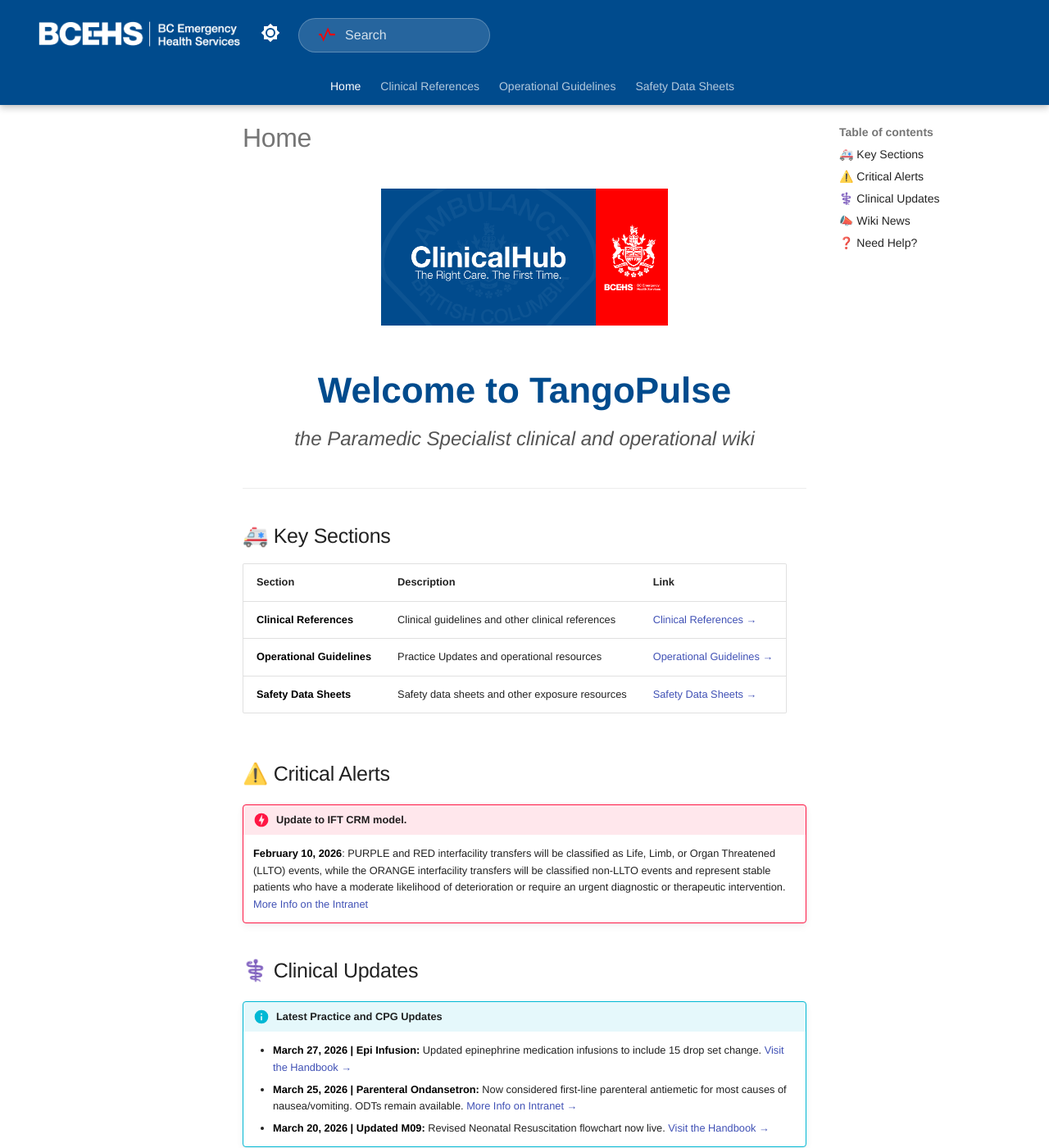
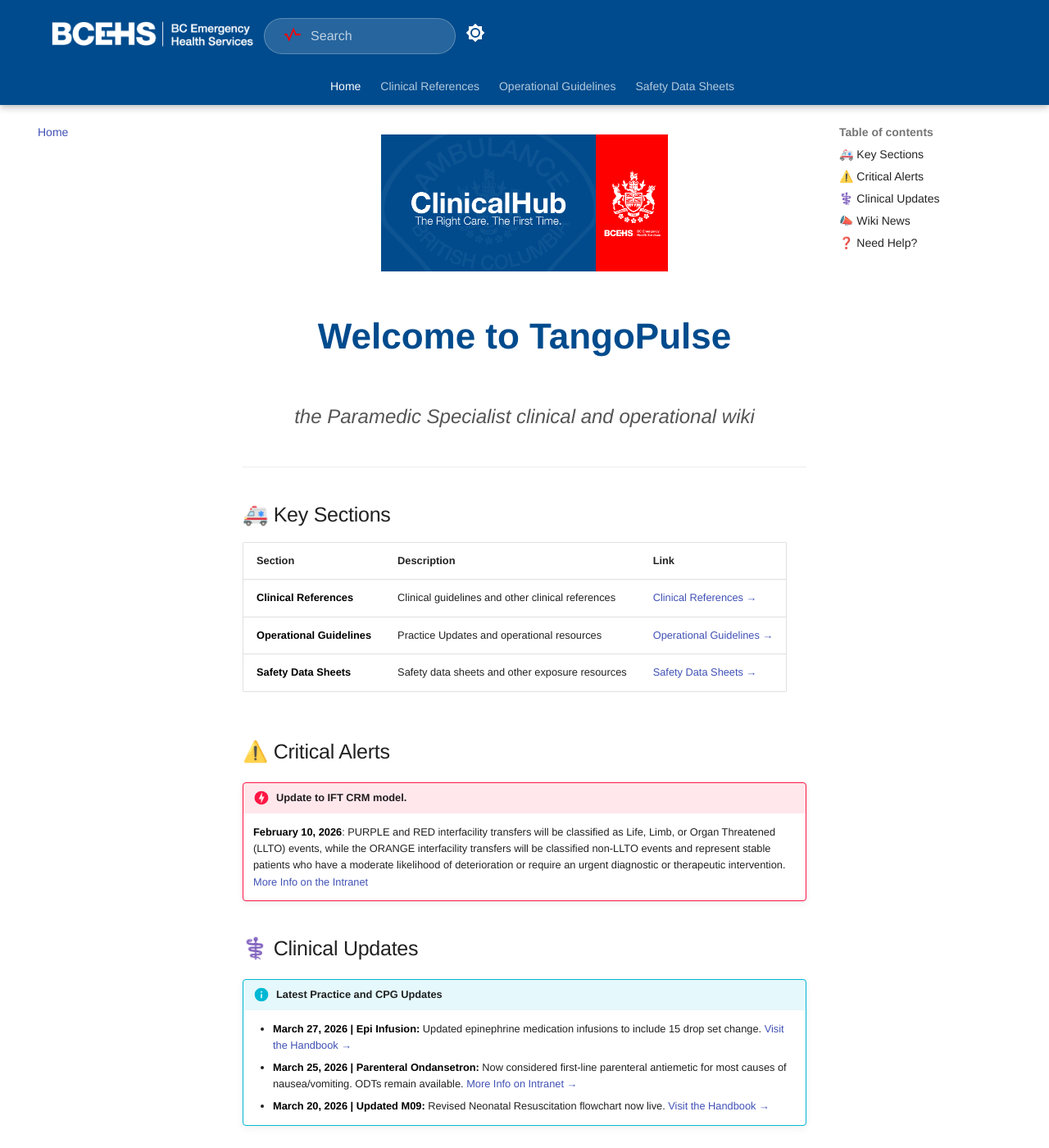
Before and after one commit to bcehsclinicalhub/TangoBot, an MkDocs documentation site: the page built from docs/index.md, in a window 1280 px wide and 1400 px high. Shown: the whole window at 82% size. Built offline with MkDocs 1.6.1 and Material for MkDocs 9.7.7, drawn with Linux system fonts in a browser that asks for light colours.

Commit message:
Update Rescource landing page

```diff
--- a/docs/stylesheets/extra.css
+++ b/docs/stylesheets/extra.css
@@ -14,7 +14,7 @@
 }
 
 /* ------------------------------------------------ */
-/* 2. HEADER STYLING                                */
+/* 2. HEADER BASE                                   */
 /* ------------------------------------------------ */
 
 .md-header,
@@ -23,15 +23,17 @@
   border: none !important;
 }
 
-/* hide duplicate title */
+/* remove title */
 .md-header__title {
   display: none !important;
 }
 
-/* keep native layout (IMPORTANT FIX) */
+/* FULL CONTROL HEADER LAYOUT */
 .md-header__inner {
   display: flex !important;
   align-items: center !important;
+  width: 100% !important;
+  padding: 0 20px !important;
 }
 
 /* logo */
@@ -41,30 +43,31 @@
 }
 
 /* ------------------------------------------------ */
-/* 3. SEARCH + DARK MODE ALIGNMENT                  */
+/* 3. RIGHT SIDE (SEARCH + DARK MODE)               */
 /* ------------------------------------------------ */
 
-/* push search to right */
+/* push search all the way right */
 .md-header__search {
   margin-left: auto !important;
   margin-right: 10px !important;
-  width: 320px !important;
+  width: 340px !important;
+  order: 2;
 }
 
-/* dark mode toggle spacing */
+/* dark mode toggle */
 .md-header__option {
-  margin-right: 10px !important;
+  order: 3;
+  margin-right: 0 !important;
 }
 
-/* ------------------------------------------------ */
-/* 4. BCEHS STYLE SEARCH BOX                        */
-/* ------------------------------------------------ */
-
+/* remove shadow/background behind search */
+.md-search,
 .md-search__form {
   background: transparent !important;
   box-shadow: none !important;
 }
 
+/* search input */
 .md-search__input {
   background: rgba(255,255,255,0.15) !important;
   color: white !important;
@@ -72,23 +75,12 @@
   border-radius: 24px !important;
   border: 1px solid rgba(255,255,255,0.25) !important;
 
-  height: 2.1rem !important;
+  height: 2.2rem !important;
   padding-left: 2.8rem !important;
-
-  transition: all 0.2s ease;
-}
-
-.md-search__input::placeholder {
-  color: rgba(255,255,255,0.8) !important;
-}
-
-.md-search__input:focus {
-  background: rgba(255,255,255,0.22) !important;
-  box-shadow: 0 0 6px rgba(255,255,255,0.35) !important;
 }
 
 /* ------------------------------------------------ */
-/* 5. ECG SEARCH ICON                               */
+/* 4. ECG ICON                                      */
 /* ------------------------------------------------ */
 
 .md-search__icon svg {
@@ -110,12 +102,11 @@
   position: absolute;
   left: 12px;
   top: 50%;
-
   transform: translateY(-50%);
 }
 
 /* ------------------------------------------------ */
-/* 6. FIX NAV TABS (CRITICAL FIX)                   */
+/* 5. TABS FIX                                      */
 /* ------------------------------------------------ */
 
 .md-tabs {
@@ -129,7 +120,15 @@
 }
 
 /* ------------------------------------------------ */
-/* 7. HERO SECTION                                  */
+/* 6. REMOVE PAGE TITLE (HOME TEXT)                 */
+/* ------------------------------------------------ */
+
+.md-content h1 {
+  display: none !important;
+}
+
+/* ------------------------------------------------ */
+/* 7. HERO                                          */
 /* ------------------------------------------------ */
 
 .hero-logo {
@@ -147,30 +146,16 @@
   font-size: 2.2rem !important;
   font-weight: 800 !important;
   color: #004B8D !important;
-  margin-bottom: 5px !important;
 }
 
 .hero-subtitle {
   font-size: 1.2rem !important;
   font-style: italic;
   color: #555 !important;
-  margin-top: 0 !important;
 }
 
 /* ------------------------------------------------ */
-/* 8. REMOVE BREADCRUMB                             */
-/* ------------------------------------------------ */
-
-nav.md-breadcrumb {
-  display: none !important;
-}
-
-.md-nav__item--active {
-  display: none !important;
-}
-
-/* ------------------------------------------------ */
-/* 9. CONTENT SPACING                               */
+/* 8. CONTENT SPACING                               */
 /* ------------------------------------------------ */
 
 .md-main__inner {
@@ -183,13 +168,12 @@
 }
 
 /* ------------------------------------------------ */
-/* 10. FOOTER                                       */
+/* 9. FOOTER                                        */
 /* ------------------------------------------------ */
 
 .md-footer,
 .md-footer-meta {
   background-color: #004B8D !important;
-  border-top: none !important;
 }
 
 .md-footer-meta__inner {
@@ -205,11 +189,10 @@
 }
 
 /* ------------------------------------------------ */
-/* 11. INDEX GRID                                   */
+/* 10. INDEX GRID                                   */
 /* ------------------------------------------------ */
 
 .index-section-header {
-  display: block !important;
   font-size: 1.8rem !important;
   font-weight: 800 !important;
   color: #004B8D !important;
@@ -221,30 +204,9 @@
   display: grid !important;
   grid-template-columns: repeat(2,1fr) !important;
   gap: 10px 40px !important;
-  margin-top: 15px !important;
 }
 
 .index-grid a {
-  font-size: 1rem;
-  font-weight: 500;
   color: #004B8D !important;
   text-decoration: none !important;
-  display: block !important;
 }
-
-/* ------------------------------------------------ */
-/* 12. FLOATING NAV BUTTON                          */
-/* ------------------------------------------------ */
-
-.back-to-top {
-  position: fixed !important;
-  bottom: 30px !important;
-  left: 30px !important;
-  background-color: #004B8D !important;
-  color: white !important;
-  padding: 10px 20px !important;
-  border-radius: 50px !important;
-  font-weight: 700;
-  z-index: 9999 !important;
-  text-decoration: none !important;
-}
```
